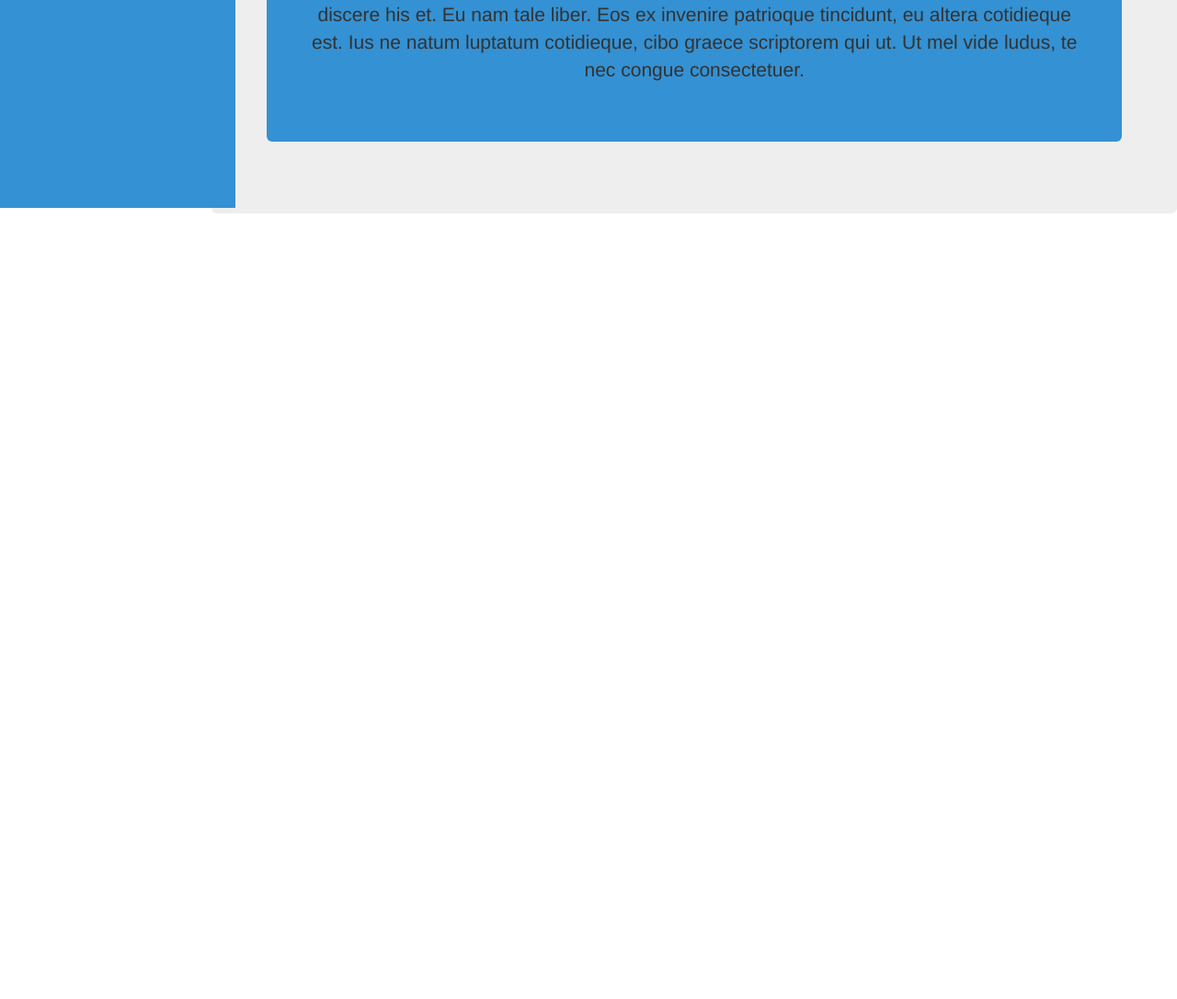
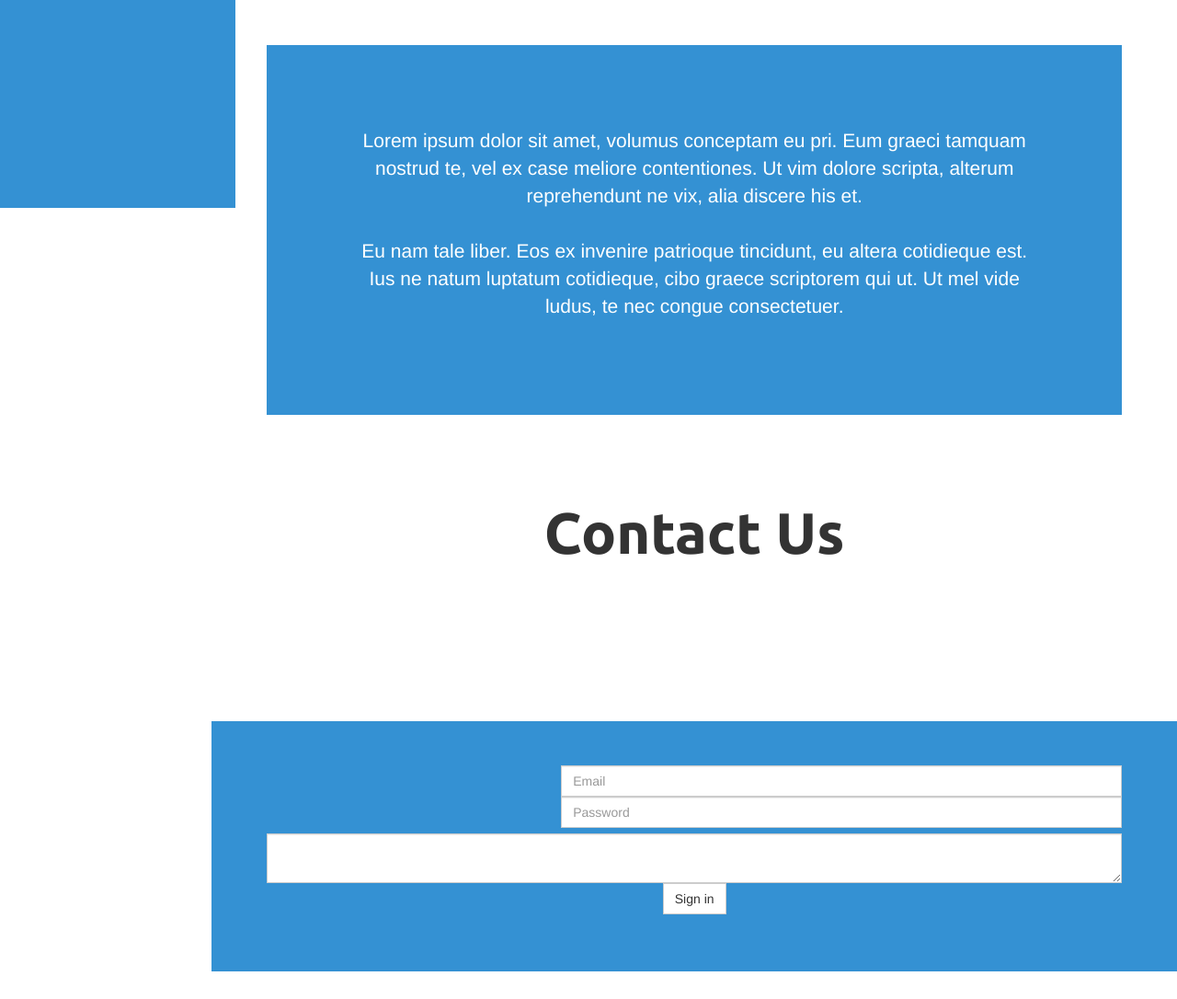
Before and after one commit to wahidshafique/TestSite2, a plain HTML site: page index.html in a window 1280 px wide. Shown: the part 574-1660 px from the top of the page at 92% size. Before the commit the page ends 836 px from the top, so only its background shows below. Drawn offline with nearby package versions, Linux system fonts and the light colour scheme.

Commit message:
fixed redundant markup
still learning

```diff
--- a/index.html
+++ b/index.html
@@ -11,9 +11,10 @@
 </head>
 <body>
     <!--Fixed sidebar-->
-    <div class="text-center fluid">
+    <div class="container-fluid">
+        <div class="text-center">
             <div class="col-xs-3 col-md-2 sidebar">
-            <img src="http://static.comicvine.com/uploads/original/5/50820/937059-rorschach.jpg" class="img-circle img-responsive" alt="Cinque Terre" width="100" height="100">
+                <img src="http://static.comicvine.com/uploads/original/5/50820/937059-rorschach.jpg" class="img-circle" alt="Cinque Terre" width="100" height="100">
                 <ul class="nav nav-sidebar">
                     <li><a href="#">A Fixed Sidebar</a></li>
                     <li><a href="#">That Stays in Place</a></li>
@@ -27,27 +28,54 @@
                     <li><a href="https://github.com/wahidshafique"><i class="fa fa-3x fa-github-square" style="color: white;"></i></a></li>
                 </ul>
             </div>
-        <div class="container-fluid">
-            <div class="col-xs-12 col-sm-12 col-md-12 col-lg-12 main">
+            <div class="main">
                 <!--header image-->
                 <img src="https://unsplash.com/photos/YIN4xUBaqnk/download" class="img-responsive">
-                <div class="caption post-content jumbotron">
+                <div class="caption post-content responsive jumbotron">
                     <h1>Bowties are OK</h1>
                 </div>
-                <div class="jumbotron">
+                <div class="jumbotron bg">
                     <h1>I always liked the fez</h1>
                     <div class="jumbotron sub">
-                        <div class="row">
-                            <div class="">
-                                <p align="center">
+                        <p>
                             Lorem ipsum dolor sit amet, volumus conceptam eu pri. Eum graeci tamquam nostrud te, vel ex case meliore contentiones. Ut vim dolore scripta,
-                                    alterum reprehendunt ne vix, alia discere his et. Eu nam tale liber. Eos ex invenire patrioque tincidunt, eu altera cotidieque est. Ius ne natum
+                            alterum reprehendunt ne vix, alia discere his et.
+                            <br>
+                            <br>
+                            Eu nam tale liber. Eos ex invenire patrioque tincidunt, eu altera cotidieque est. Ius ne natum
                             luptatum cotidieque, cibo graece scriptorem qui ut. Ut mel vide ludus, te nec congue consectetuer.
                         </p>
                     </div>
+                    <h1>Contact Us</h1>
+                </div>
+                <div class="jumbotron sub">
+                  <form role="form">
+    <div class="row">
+      <label class="col-xs-4" for="TextArea"></label>
+      <div class="col-xs-8">
+        <input type="email" class="form-control" id="TextArea" placeholder="Email">
       </div>
     </div>
+    <div class="row">
+      <label class="col-xs-4" for="TextArea"></label>
+      <div class="col-xs-8">
+        <input type="password" class="form-control" id="inputPassword1" placeholder="Password">
       </div>
+    </div>
+    <div class="row">
+      <label class="col-xs-12" for="TextArea"></label>
+    </div>
+    <div class="row">
+      <div class="col-xs-12">
+        <textarea class="form-control" id="TextArea"></textarea>
+      </div>
+    </div>
+    <div class="row">
+      <div class="col-xs-12">
+        <button type="submit" class="btn btn-default">Sign in</button>
+      </div>
+    </div>
+  </form>
                     </div>
                 </div>
             </div>
--- a/style.css
+++ b/style.css
@@ -1,5 +1,13 @@
+.container-fluid * {
+  border-radius: 0 !important;
+}
+
 body {
 	overflow-x: hidden;
+}
+
+.bg {
+	background-color: white;
 }
 
 .sidebar {
@@ -32,6 +40,7 @@ a {
 
 h1 {
 	font-family: "Ubuntu";
+	margin: 10% 0 10% 0;
 }
 
 .container-fluid {
@@ -63,3 +72,32 @@ h1 {
 .sub {
 	background-color: #3491D3;
 }
+
+p {
+	color: white;
+	padding: 5% 5% 5% 5%;
+}
+
+
+/*ICONS*/
+.grow {
+    transition: all .2s ease-in-out;
+}
+
+.fa-twitter-square:hover:before {
+    color: rgba(0, 172, 237, 1);
+    transition: all .2s ease-in-out;
+    transform: scale(1.1);
+}
+
+.fa-facebook-square:hover:before {
+    color: rgba(59, 89, 152, 1);
+    transition: all .2s ease-in-out;
+    transform: scale(1.1);
+}
+
+.fa-github-square:hover:before {
+    color: black;
+    transition: all .2s ease-in-out;
+    transform: scale(1.1);
+}
```
Lines whose indentation alone changed are shown as unchanged.
